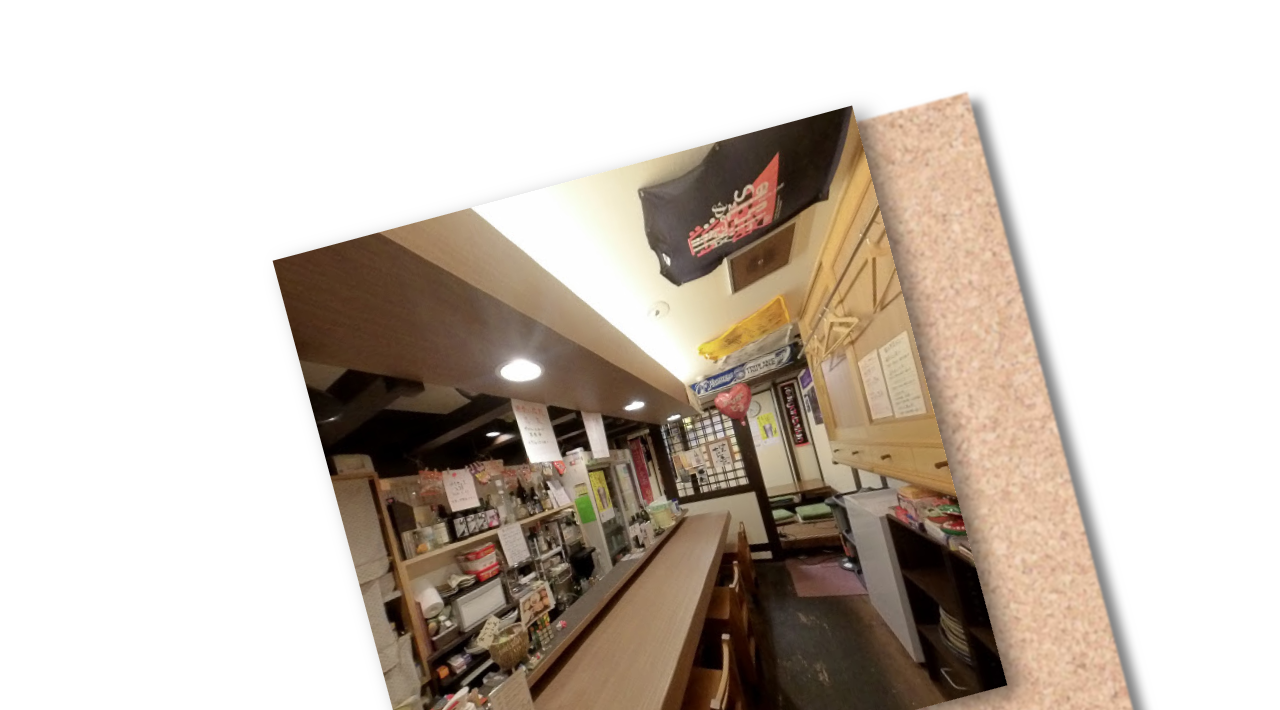
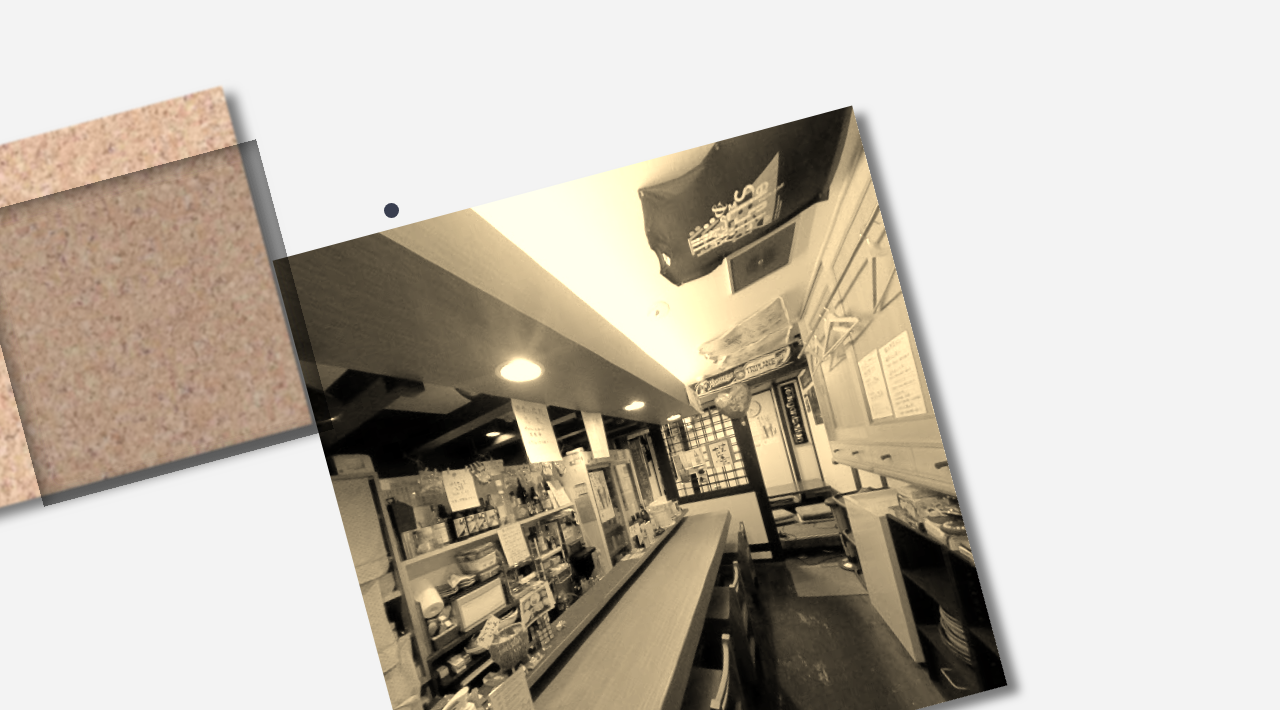
Before and after one commit to taka0614/kenchanchi, a plain HTML site: page index.html in a window 1280 px wide. Shown: the part 509-1219 px from the top of the page. Drawn offline with nearby package versions, Linux system fonts and the light colour scheme.

Commit message:
Add files via upload

```diff
--- a/index.html
+++ b/index.html
@@ -31,8 +31,10 @@
     <div class="area" >
     <div class="info">
         <h1 id="1" class="info_title">店舗紹介</h1>
-        <div class="board"></div>
-        <img src="img/info.jpg">
+        <div class="frame">
+            <img src="img/info.jpg">
+            <div class="pin"></div>
+        </div>
         <p class="info_text">お一人様大歓迎！けんちゃん家です。 家のような雰囲気で落ち着けるまったり空間、ゲームや占いなどのイベントも企画しており
             お客様同士が仲良くなれ、お店で知り合い、その後一緒に来店されたりする方も多いのでお気軽にお越しください。</p>
         </div>
@@ -168,7 +170,7 @@
             </div>
         </div>
     </div >
-
+        <a href="https://line.me/R/ti/p/%40782qteed">111</a>
         <diV id="4" class="access">
             <h1>店舗情報</h1>
             <p>住所:
--- a/style.css
+++ b/style.css
@@ -5,7 +5,7 @@
 }
 
 body {
-    color: #333;
+    color: #6a4b2b;
 }
 
 li {
@@ -14,7 +14,7 @@ li {
 
 a {
     text-decoration: none;
-    color: #fff;
+    color: #000;
 }
 
 .hmbmenu_btn{
@@ -81,7 +81,7 @@ a {
     top: 0;
     width: 100%;
     height: 100vh;
-    background-color: rgba(0,0,0,.8);
+    background-color: rgba(107,74,43,.7);
 }
 
 
@@ -123,6 +123,7 @@ h1 {
 
 .area{
     position: relative;
+    background-color: #f3f3f3;
     width: 100%;
     height: 100%;
     padding-top: 5%;
@@ -242,22 +243,47 @@ h1 {
     margin-bottom: 15%;
 }
 
-.info img {
-    width: 300px;
-    box-shadow: 10px 10px 20px rgb(0 0 0 / .5);
-    transform: rotate(-15deg);
+.frame {
     position: relative;
 }
 
-.board {
+.frame::before {
     position: absolute;
+    display: block;
+    content: "";
+    top: 0;
+    left: 0;
+    width: 300px;
+    height: 300px;
+    background: rgba(0,0,0,.2);
+    box-shadow:
+    inset 0 0 20px rgba(0,0,0,.2) /* 背景色と同じ色 */,
+    inset 0 0 20px rgba(0,0,0,.2),
+    inset 0 0 20px rgba(0,0,0,.2),
+    inset 0 0 20px rgba(0,0,0,.2);
+    transform: rotate(-15deg);
+    z-index: 1;
+    }
+
+.info img {
+    width: 300px;
+    box-shadow: 10px 10px 10px rgb(0 0 0 / .5);
+    transform: rotate(-15deg);
+    position: relative;
+    filter: sepia(1);
+}
+
+.frame::after {
+    position: absolute;
+    display: block;
+    content: "";
+    top: -8%;
+    left: -6%;
     background-image: url(img/board.jpg);
     background-color: rgba(255,255,255,.3);
     background-blend-mode: lighten;
     filter: blur(1px);
     box-shadow: 10px 10px 10px rgb(0 0 0 / 50%);
-    top: 160px;
-    left: -24px;
     width: 350px;
     height: 350px;
     transform: rotate( -15deg);
@@ -273,6 +299,18 @@ h1 {
     margin-top: -5%;
     margin-left: 20%;
     box-shadow: -10px 10px 10px rgb(0 0 0 / 30%);
+}
+
+.pin {
+    display: block;
+    width: 15px;
+    height: 15px;
+    border-radius: 50%;
+    top: 5%;
+    left: 30%;
+    background-color: #393e4f;
+    position: absolute;
+    z-index: 3;
 }
 
 .title {
@@ -317,7 +355,7 @@ h1 {
 }
 
 .access {
-    background-color: #f9f9f9;
+    background-color: #f8f4e6;
     padding: 5% 0;
 }
 
@@ -332,6 +370,7 @@ h1 {
 
 iframe {
     width: 90%;
+    filter: grayscale(1);
 }
 
 footer {
@@ -414,13 +453,6 @@ footer img {
         width: 600px;
     }
 
-    .board {
-        top: 440px;
-        left: 370px;
-        width: 700px;
-        height: 700px;
-    }
-
     .info_text {
         max-width: 600px;
         margin-left: 40%;
```
